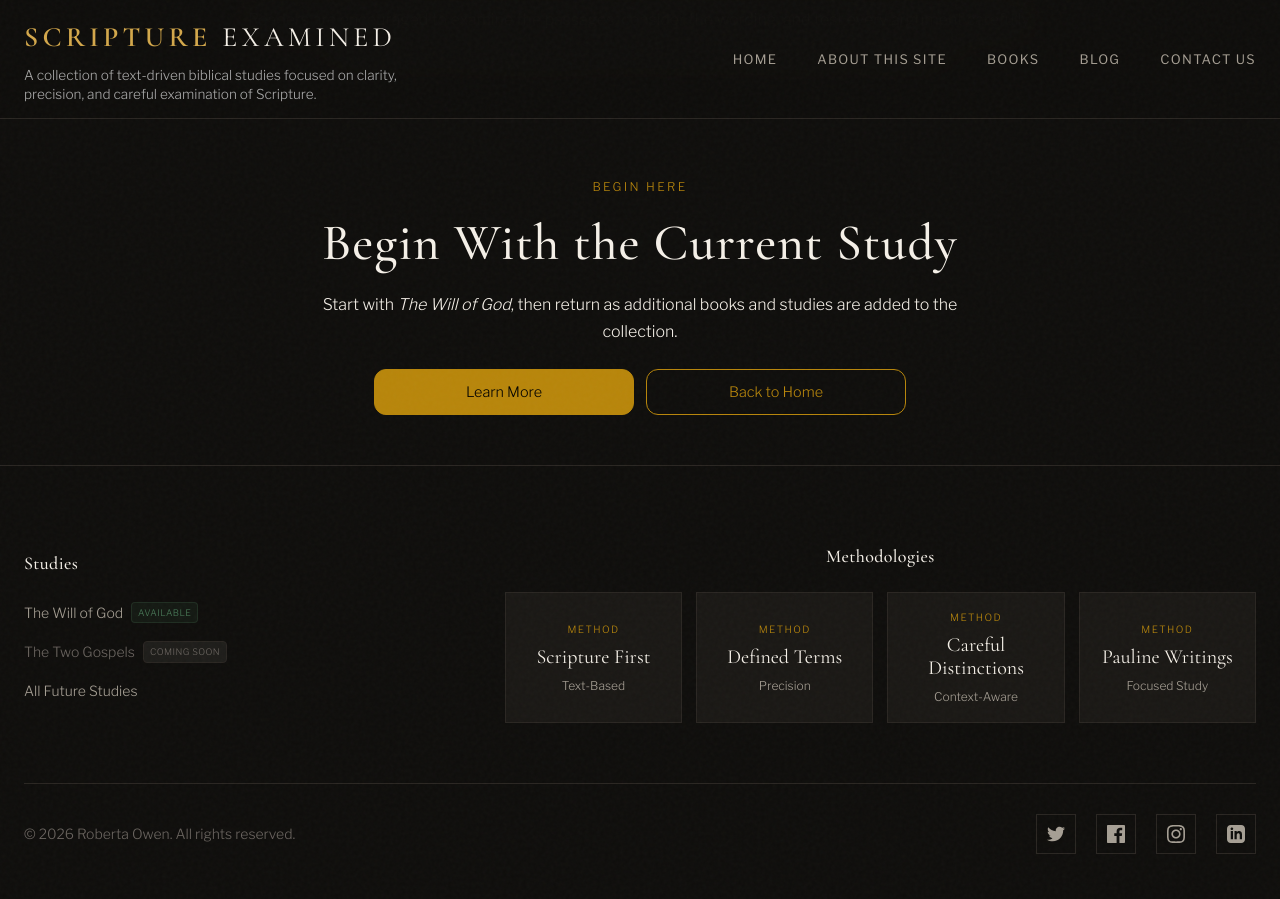
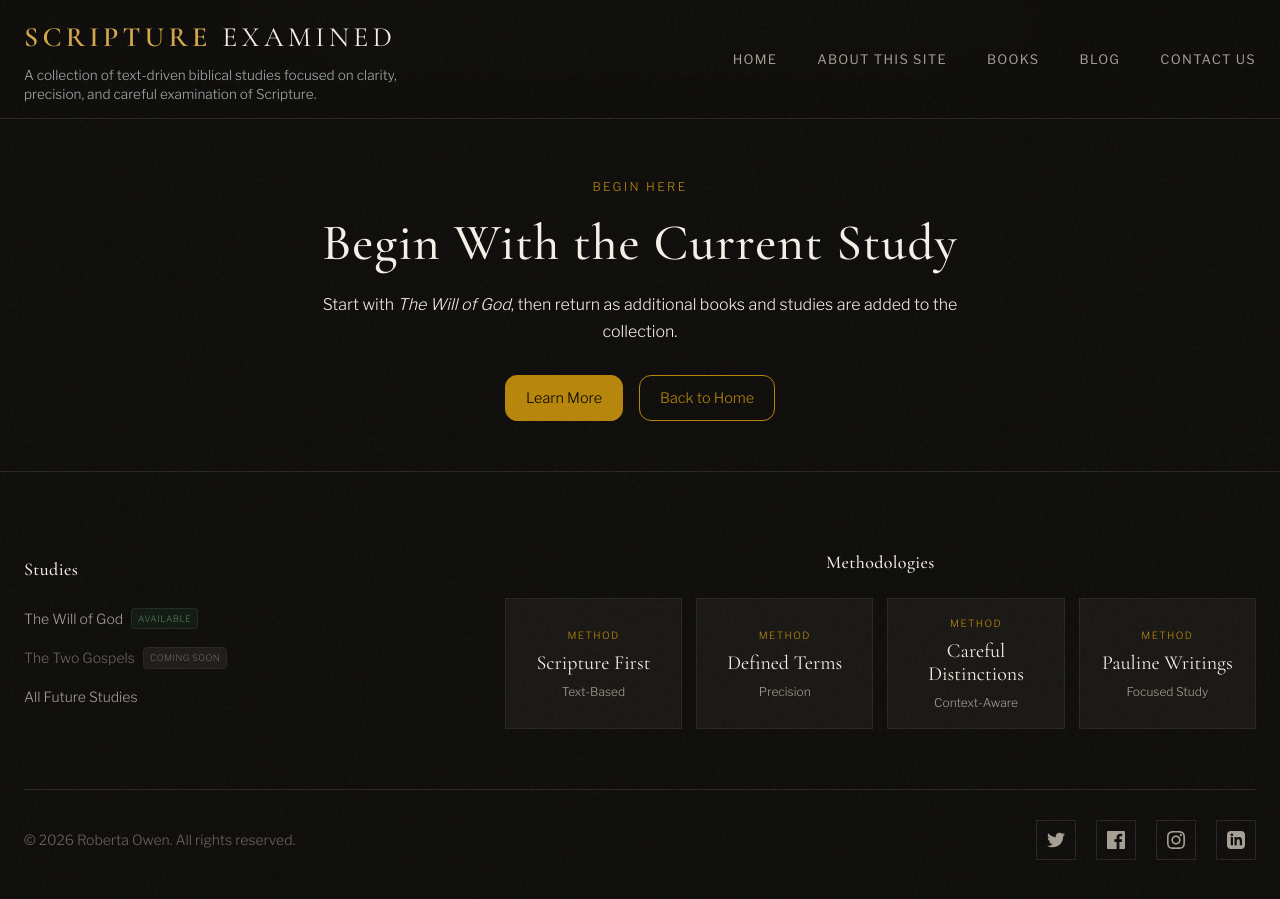
Before and after one commit to ScriptureExamined/PaulineEpistles, a Jekyll site: the page built from books.html, in a window 1280 px wide and 900 px high, scrolled down 2697 px. Built offline with Jekyll 4.4.1, drawn with Linux system fonts in a browser that asks for light colours.

Commit message:
Update books.html

```diff
--- a/books.html
+++ b/books.html
@@ -34,7 +34,6 @@ title: Books | Scripture Examined
   </div>
 </section>
 
-<!-- Featured Book -->
 <section class="section featured-book">
   <div class="container">
     <div class="hero-grid featured-book-grid">
@@ -88,7 +87,6 @@ title: Books | Scripture Examined
   </div>
 </section>
 
-<!-- Library -->
 <section class="section books-library">
   <div class="container">
     <div class="section-header centered">
@@ -128,7 +126,6 @@ title: Books | Scripture Examined
   </div>
 </section>
 
-<!-- Shared Foundation -->
 <section class="section books-approach">
   <div class="container">
     <div class="section-header centered">
@@ -178,7 +175,6 @@ title: Books | Scripture Examined
   </div>
 </section>
 
-<!-- Reader -->
 <section class="section books-reader">
   <div class="container">
     <div class="section-content centered-content">
@@ -197,18 +193,17 @@ title: Books | Scripture Examined
   </div>
 </section>
 
-<!-- CTA -->
 <section class="section books-cta">
   <div class="container">
-    <div class="cta-box centered-content">
+    <div class="centered-content">
       <div class="section-label">Begin Here</div>
       <h2 class="section-title gold">Begin With the Current Study</h2>
       <p>
         Start with <em>The Will of God</em>, then return as additional books and
         studies are added to the collection.
       </p>
-      <div class="book-actions">
-        <a href="willOfGod.html" class="btn btn-primary"> Learn More </a>
+      <div class="section-actions">
+        <a href="willOfGod.html" class="btn btn-primary">Learn More</a>
         <a href="index.html" class="btn btn-outline">Back to Home</a>
       </div>
     </div>
```
